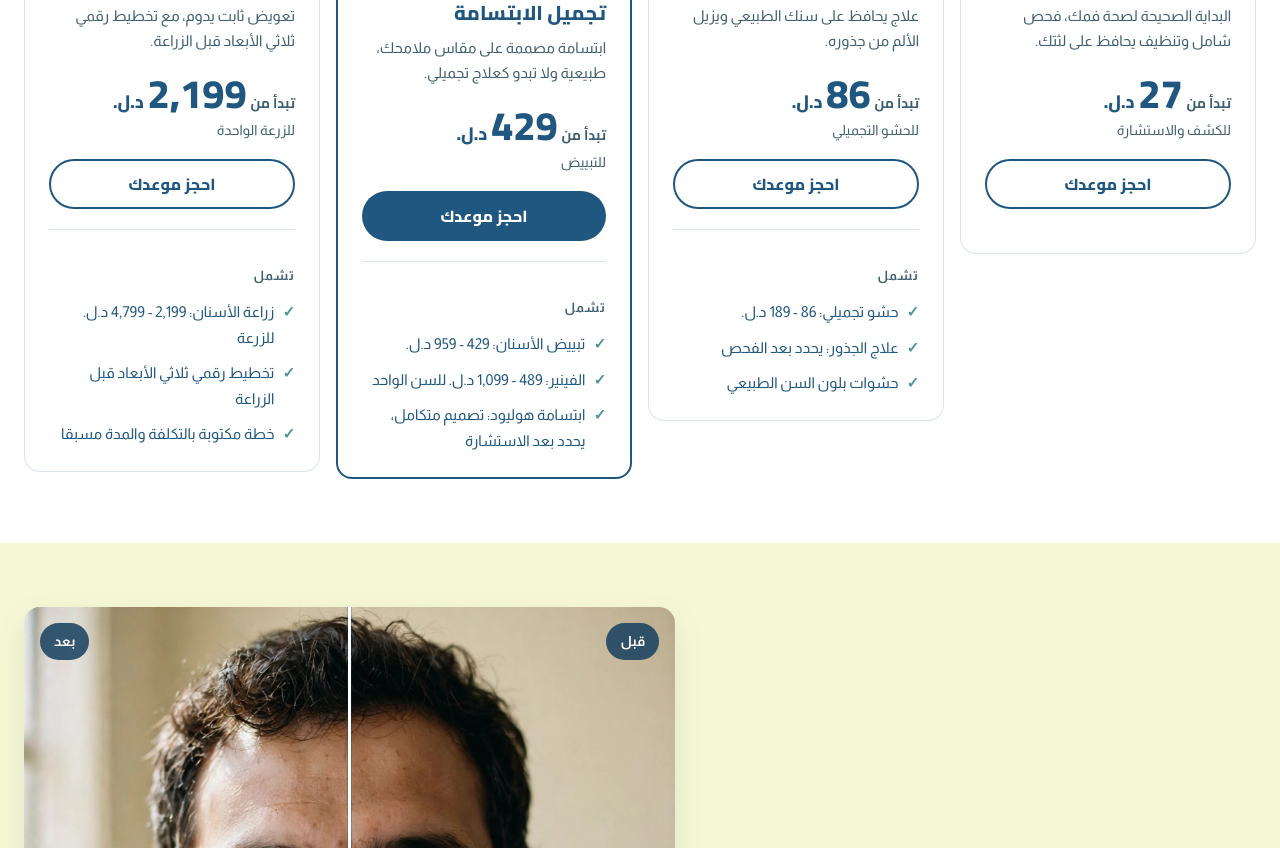
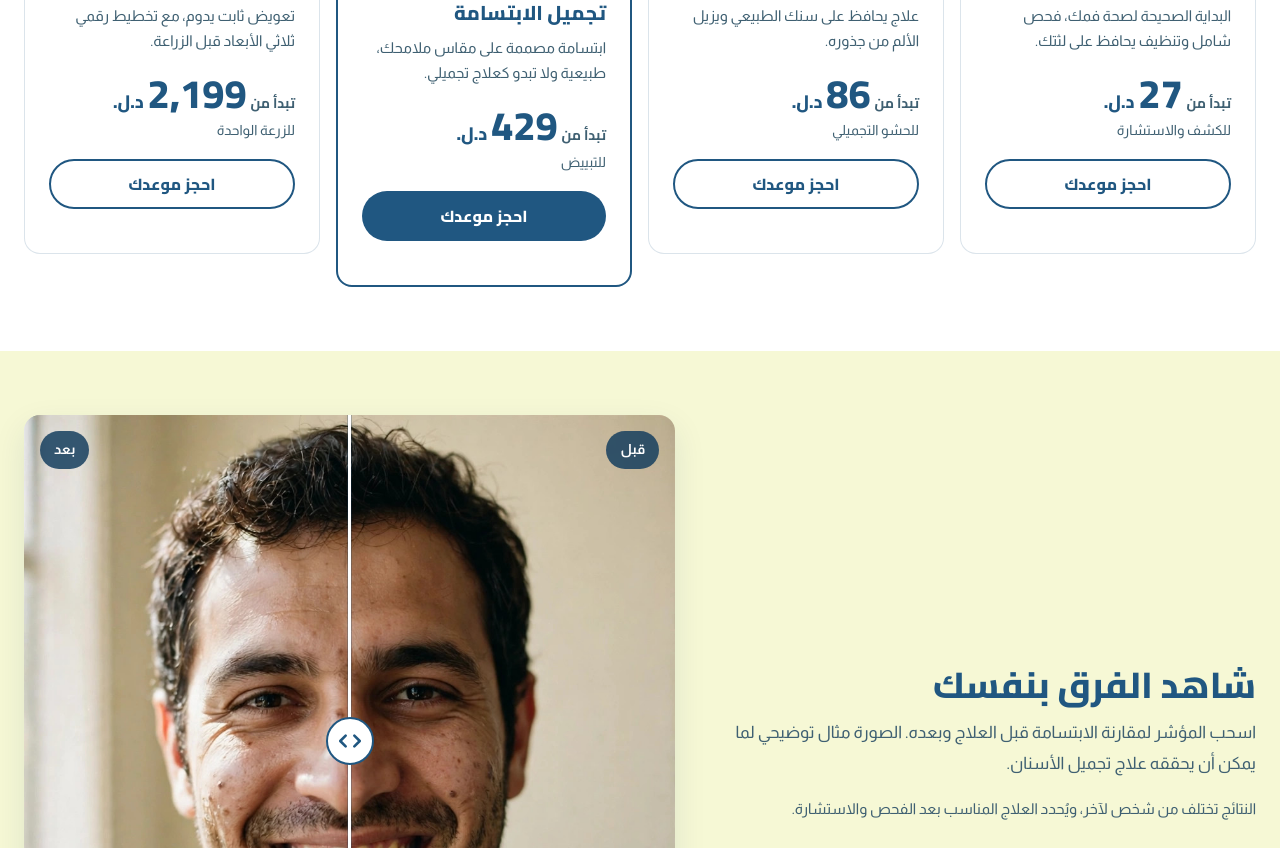
Before and after one commit to creativebyridwan/demo2-teluk-premium, a plain HTML site: page index.html in a window 1280 px wide. Shown: the part 2950-3798 px from the top of the page. Drawn offline with Linux system fonts and the light colour scheme.

Commit message:
Demo2: hapus SEMUA daftar تشمل di kartu harga, langkah teks-dulu-gambar-di-bawah + foto lebih kecil

```diff
--- a/index.html
+++ b/index.html
@@ -306,14 +306,6 @@
         <div class="plan__price"><span class="plan__from">تبدأ من</span> <span class="plan__amount">86</span> <span class="plan__cur">د.ل.</span></div>
         <div class="plan__per">للحشو التجميلي</div>
         <a class="btn btn--outline" href="#booking">احجز موعدك</a>
-        <div class="plan__group">
-          <h4>تشمل</h4>
-          <ul>
-            <li><span aria-hidden="true">✓</span> حشو تجميلي: 86 - 189 د.ل.</li>
-            <li><span aria-hidden="true">✓</span> علاج الجذور: يحدد بعد الفحص</li>
-            <li><span aria-hidden="true">✓</span> حشوات بلون السن الطبيعي</li>
-          </ul>
-        </div>
       </article>
       <article class="plan plan--highlight reveal">
         <div class="plan__banner">الأكثر طلبا</div>
@@ -323,14 +315,6 @@
         <div class="plan__price"><span class="plan__from">تبدأ من</span> <span class="plan__amount">429</span> <span class="plan__cur">د.ل.</span></div>
         <div class="plan__per">للتبييض</div>
         <a class="btn btn--primary" href="#booking">احجز موعدك</a>
-        <div class="plan__group">
-          <h4>تشمل</h4>
-          <ul>
-            <li><span aria-hidden="true">✓</span> تبييض الأسنان: 429 - 959 د.ل.</li>
-            <li><span aria-hidden="true">✓</span> الفينير: 489 - 1,099 د.ل. للسن الواحد</li>
-            <li><span aria-hidden="true">✓</span> ابتسامة هوليود: تصميم متكامل، يحدد بعد الاستشارة</li>
-          </ul>
-        </div>
       </article>
       <article class="plan reveal">
         <img class="plan__img" src="assets/service-implant.jpg" alt="زراعة الأسنان، برغي زرعة فوق نموذج فك" width="1672" height="941" loading="lazy">
@@ -339,14 +323,6 @@
         <div class="plan__price"><span class="plan__from">تبدأ من</span> <span class="plan__amount">2,199</span> <span class="plan__cur">د.ل.</span></div>
         <div class="plan__per">للزرعة الواحدة</div>
         <a class="btn btn--outline" href="#booking">احجز موعدك</a>
-        <div class="plan__group">
-          <h4>تشمل</h4>
-          <ul>
-            <li><span aria-hidden="true">✓</span> زراعة الأسنان: 2,199 - 4,799 د.ل. للزرعة</li>
-            <li><span aria-hidden="true">✓</span> تخطيط رقمي ثلاثي الأبعاد قبل الزراعة</li>
-            <li><span aria-hidden="true">✓</span> خطة مكتوبة بالتكلفة والمدة مسبقا</li>
-          </ul>
-        </div>
       </article>
     </div>
   </div>
@@ -422,28 +398,28 @@
     </div>
     <div class="steps">
       <div class="step reveal">
-        <img class="step__img" src="assets/step-1.jpg" alt="طبيبة تفحص أسنان مريض أثناء الاستشارة" width="2048" height="1152" loading="lazy">
         <div class="step__num" aria-hidden="true">1</div>
         <h3>الاستشارة والفحص</h3>
         <p>نستمع إليك ونفحص أسنانك ونشرح لك الخيارات المتاحة.</p>
+        <img class="step__img" src="assets/step-1.jpg" alt="طبيبة تفحص أسنان مريض أثناء الاستشارة" width="2048" height="1152" loading="lazy">
       </div>
       <div class="step reveal">
-        <img class="step__img" src="assets/step-2.jpg" alt="طبيبة تعرض خطة العلاج على جهاز لوحي لمريض" width="2048" height="1152" loading="lazy">
         <div class="step__num" aria-hidden="true">2</div>
         <h3>خطة العلاج</h3>
         <p>خطة مكتوبة بالتكلفة والمدة قبل أن نبدأ أي علاج.</p>
+        <img class="step__img" src="assets/step-2.jpg" alt="طبيبة تعرض خطة العلاج على جهاز لوحي لمريض" width="2048" height="1152" loading="lazy">
       </div>
       <div class="step reveal">
-        <img class="step__img" src="assets/step-3.jpg" alt="طبيب يجري علاج أسنان لمريضة مستلقية على كرسي العلاج" width="2048" height="1152" loading="lazy">
         <div class="step__num" aria-hidden="true">3</div>
         <h3>تنفيذ العلاج</h3>
         <p>علاج بخطوات واضحة ومواعيد محددة تناسب وقتك.</p>
+        <img class="step__img" src="assets/step-3.jpg" alt="طبيب يجري علاج أسنان لمريضة مستلقية على كرسي العلاج" width="2048" height="1152" loading="lazy">
       </div>
       <div class="step reveal">
-        <img class="step__img" src="assets/step-4.jpg" alt="مريضة سعيدة تصافح الطبيب في زيارة متابعة" width="1920" height="1280" loading="lazy">
         <div class="step__num" aria-hidden="true">4</div>
         <h3>المتابعة</h3>
         <p>زيارات متابعة للتأكد من ثبات النتيجة على المدى الطويل.</p>
+        <img class="step__img" src="assets/step-4.jpg" alt="مريضة سعيدة تصافح الطبيب في زيارة متابعة" width="1920" height="1280" loading="lazy">
       </div>
     </div>
   </div>
--- a/style.css
+++ b/style.css
@@ -394,17 +394,6 @@ p { margin: 0; }
 .plan__cur { font-size: 18px; }
 .plan__per { color: var(--muted); font-size: 14px; margin-bottom: 16px; }
 .plan .btn { width: 100%; justify-content: center; margin-bottom: 20px; }
-.plan__group { border-top: 1px solid var(--line); padding-top: 16px; }
-.plan__group h4 {
-  font-size: 13px;
-  letter-spacing: 0.08em;
-  text-transform: uppercase;
-  color: var(--muted);
-  margin-bottom: 12px;
-}
-.plan__group ul { list-style: none; margin: 0; padding: 0; display: grid; gap: 10px; }
-.plan__group li { display: flex; gap: 8px; align-items: flex-start; font-size: 15px; line-height: 1.7; }
-.plan__group li span { color: var(--accent); font-weight: 800; flex: none; }
 
 /* ---------- Before / after ---------- */
 .ba-layout { display: grid; grid-template-columns: 0.9fr 1.1fr; gap: 48px; align-items: center; }
@@ -526,7 +515,7 @@ p { margin: 0; }
 }
 .step h3 { font-size: 18px; margin-bottom: 8px; }
 .step p { color: var(--muted); font-size: 15px; line-height: 1.7; }
-.step__img { display: block; width: 100%; aspect-ratio: 16 / 9; object-fit: cover; border-radius: 12px; margin-bottom: 16px; background: var(--mint-soft); }
+.step__img { display: block; width: 100%; aspect-ratio: 16 / 9; object-fit: cover; border-radius: 12px; margin: 16px auto 0; background: var(--mint-soft); }
 
 /* ---------- Testimonials (carousel, satu tampil) ---------- */
 .testi-carousel { max-width: 780px; margin-inline: auto; }
@@ -904,6 +893,7 @@ p { margin: 0; }
   .doctor-card { grid-template-columns: 1fr; }
   .doctor-card img { height: 280px; }
   .steps { grid-template-columns: 1fr; }
+  .step__img { max-width: 320px; }
   .hero-stage { height: 360px; }
   .hero-card { width: 220px; height: 310px; margin-left: -110px; }
   .hero-card img { height: 228px; }
```
